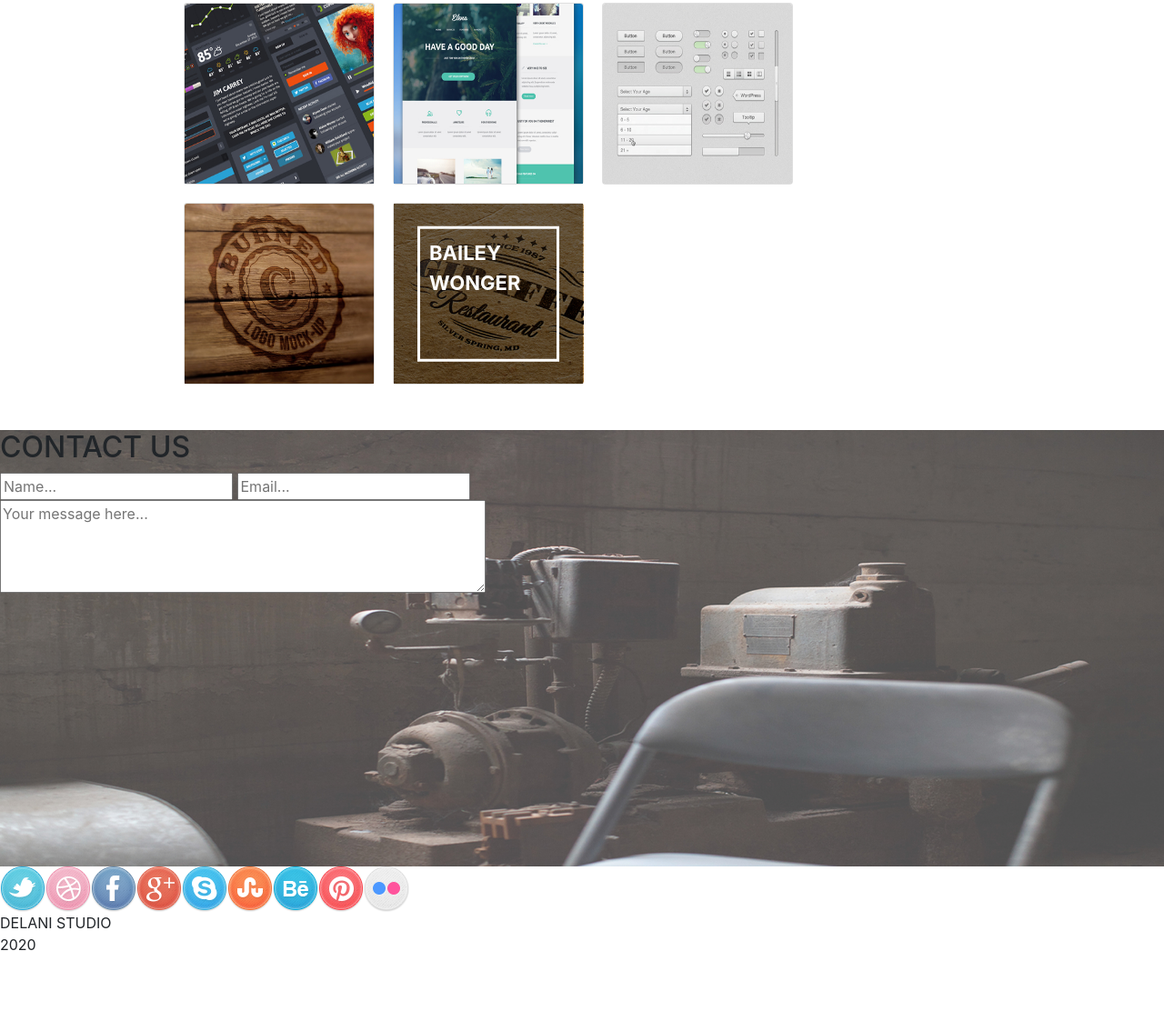
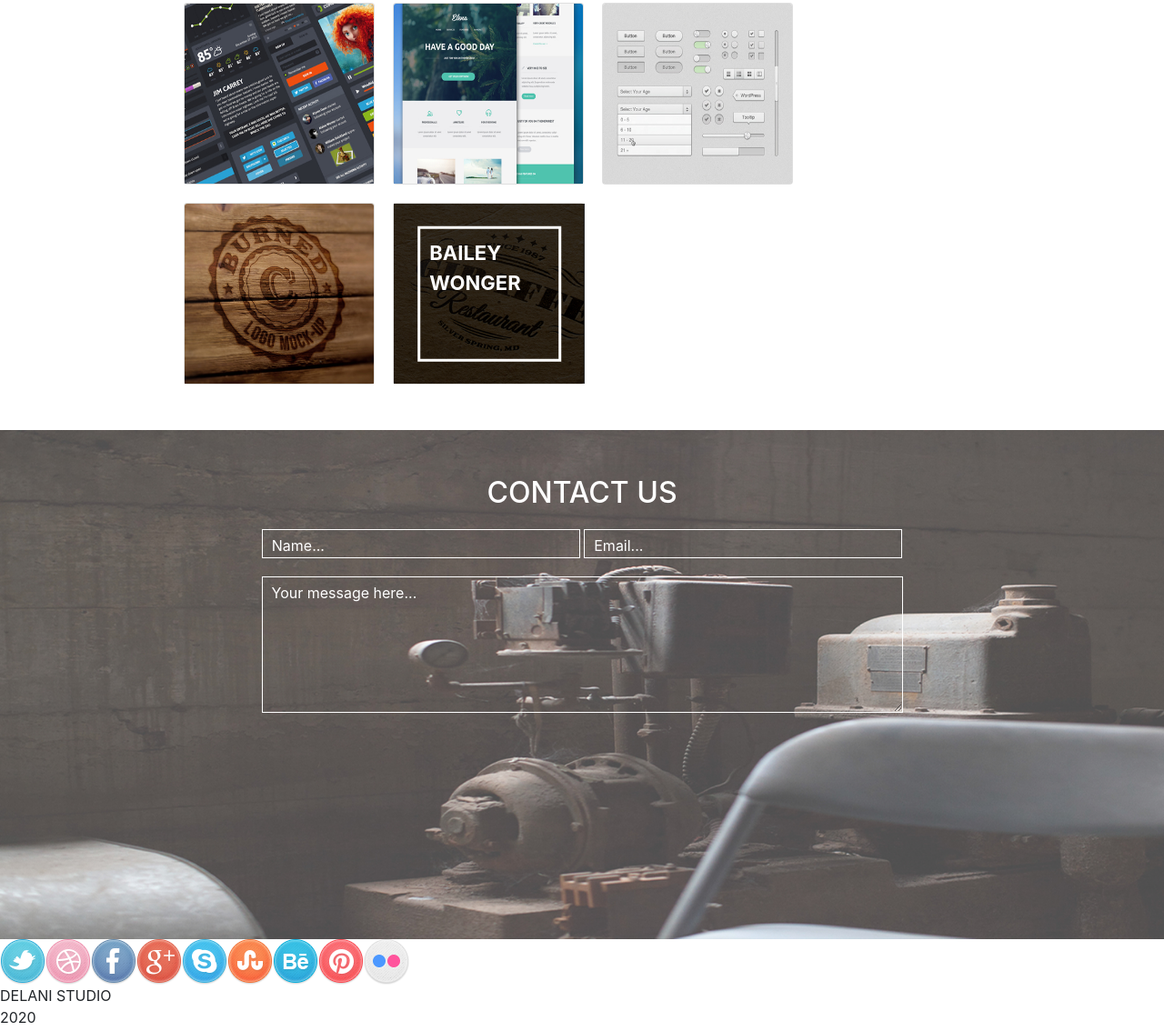
Before and after one commit to edumorris/delani, a plain HTML site: page index.html in a window 1280 px wide. Shown: the part 2020-3154 px from the top of the page at 91% size. Before the commit the page ends 3087 px from the top, so only its background shows below. Drawn offline with nearby package versions, Linux system fonts and the light colour scheme; a script that the page names is missing.

Commit message:
Styled the contact section and other minor changes

```diff
--- a/css/styler.css
+++ b/css/styler.css
@@ -115,8 +115,8 @@ img {
 }
 
 #bailey-wonger #card-overlay {
-	background: #00000090;
-	width: 100%;
+	background: rgba(0, 0, 0, .8);
+	width: 101%;
 	height: 100%;
 }
 
@@ -139,7 +139,47 @@ img {
 #contacts {
 	background: url("../images/backgrounds/c_image.jpg") left no-repeat;
 	background-size: cover;
-	height: 60vh;
+	height: 70vh;
+	color: white;
+	text-align: center;
+	padding: 30px;
+}
+
+#contacts h2 {
+	margin: 20px auto 20px auto;
+}
+
+#contact-top {
+	margin-bottom: 20px;
+}
+
+#contact-top input, #contact-bottom textarea {
+	background: transparent;
+	box-sizing: border-box;
+	color: white;
+	padding-left: 10px;
+	padding-top: 5px;
+}
+
+::-webkit-input-placeholder {
+	color: white;
+}
+
+::placeholder {
+	color: white;
+}
+
+[type="text"], [type="email"] {
+	width: 350px;
+}
+
+textarea {
+	width: 705px;
+	height: 150px;
+}
+
+[type="text"], [type="email"], textarea {
+	border: 1px solid white;
 }
 
 #social-media {
```
